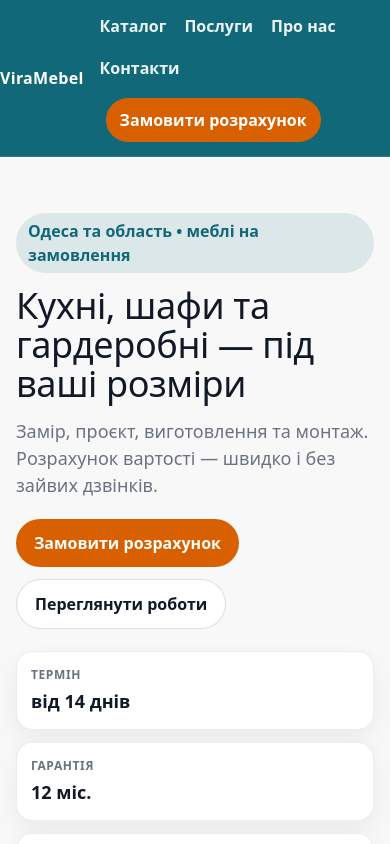
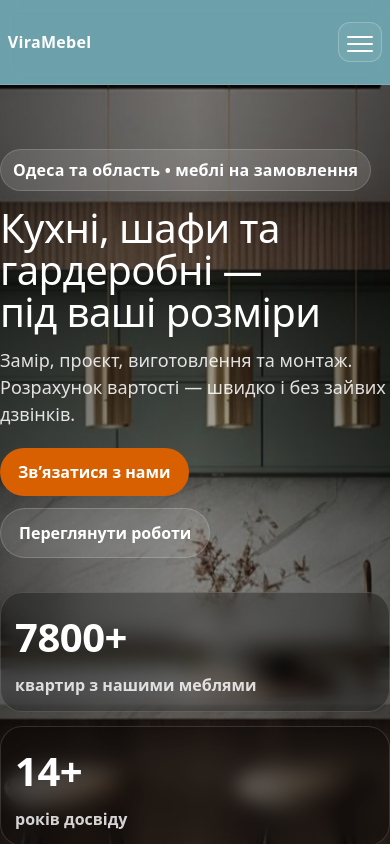
Before and after one commit to karynaokuneva/viramebel, a Next.js app: page / in a window 390 px wide. Shown: the top 844 px of the page. Built offline with nearby package versions, Linux system fonts and the light colour scheme.

Commit message:
add hero section

```diff
--- a/app/page.tsx
+++ b/app/page.tsx
@@ -1,16 +1,18 @@
 import Link from "next/link";
 import styles from "./page.module.css";
+import { Hero } from "@/components/Hero";
 
 export default function HomePage() {
   return (
     <main>
+      <Hero />
+
       <section className={styles.hero}>
         <div className={`container ${styles.heroGrid}`}>
           <div>
             <p className={styles.kicker}>
               Одеса та область • меблі на замовлення
             </p>
-
             <h1 className={styles.h1}>
               Кухні, шафи та гардеробні — під ваші розміри
             </h1>
--- a/components/Footer.module.css
+++ b/components/Footer.module.css
@@ -2,6 +2,7 @@
   margin-top: 72px;
   padding: 28px 0;
   border-top: 1px solid rgba(17, 24, 39, 0.08);
+  background-color: var(--primary);
 }
 
 .row {
@@ -17,5 +18,5 @@
 }
 
 .muted {
-  color: var(--muted);
+  color: var(--bg);
 }
--- a/components/Header.module.css
+++ b/components/Header.module.css
@@ -2,8 +2,9 @@
   position: sticky;
   top: 0;
   z-index: 20;
-  background: var(--primary);
   border-bottom: 1px solid rgba(255, 255, 255, 0.12);
+  background: rgba(16, 104, 120, 0.6); /* прозрачность */
+  backdrop-filter: blur(8px); /* эффект стекла */
 }
 
 .row {
@@ -11,17 +12,19 @@
   align-items: center;
   justify-content: space-between;
   padding: 14px 0;
-  gap: 16px;
+  gap: 12px;
 }
 
 .logo {
   color: white;
-  font-weight: 800;
+  font-weight: 900;
   letter-spacing: 0.3px;
   text-decoration: none;
+  margin: 2%;
 }
 
-.nav {
+/* Desktop nav */
+.navDesktop {
   display: flex;
   align-items: center;
   gap: 18px;
@@ -31,7 +34,7 @@
 .link {
   color: rgba(255, 255, 255, 0.92);
   text-decoration: none;
-  font-weight: 600;
+  font-weight: 700;
 }
 
 .link:hover {
@@ -42,7 +45,7 @@
   margin-left: 6px;
   background: var(--accent);
   color: white;
-  font-weight: 700;
+  font-weight: 900;
   text-decoration: none;
   padding: 10px 14px;
   border-radius: 999px;
@@ -51,3 +54,71 @@
 .cta:hover {
   filter: brightness(0.96);
 }
+
+/* Burger (hidden on desktop) */
+.burger {
+  display: none;
+  width: 44px;
+  height: 40px;
+  border: 1px solid rgba(255, 255, 255, 0.22);
+  background: rgba(255, 255, 255, 0.06);
+  border-radius: 12px;
+  padding: 2%;
+  margin: 2%;
+  cursor: pointer;
+}
+
+.burgerLine {
+  display: block;
+  height: 2px;
+  background: white;
+  border-radius: 999px;
+  margin: 5px 0;
+}
+
+/* Mobile panel */
+.mobilePanel {
+  border-top: 1px solid rgba(255, 255, 255, 0.12);
+  background: var(--primary);
+}
+
+.mobileNav {
+  display: grid;
+  gap: 10px;
+  padding: 12px 0 16px;
+}
+
+.mobileLink {
+  color: white;
+  text-decoration: none;
+  font-weight: 800;
+  padding: 10px 12px;
+  border-radius: 14px;
+  background: rgba(255, 255, 255, 0.06);
+  border: 1px solid rgba(255, 255, 255, 0.1);
+}
+
+.mobileLink:hover {
+  background: rgba(255, 255, 255, 0.1);
+}
+
+.mobileCta {
+  margin-top: 6px;
+  text-align: center;
+  background: var(--accent);
+  color: white;
+  font-weight: 900;
+  text-decoration: none;
+  padding: 12px 14px;
+  border-radius: 999px;
+}
+
+/* Breakpoint */
+@media (max-width: 900px) {
+  .navDesktop {
+    display: none;
+  }
+  .burger {
+    display: inline-block;
+  }
+}
--- a/components/Header.tsx
+++ b/components/Header.tsx
@@ -1,15 +1,33 @@
+"use client";
+
 import Link from "next/link";
+import { useEffect, useState } from "react";
 import styles from "./Header.module.css";
 
 export function Header() {
+  const [open, setOpen] = useState(false);
+
+  // закрывать меню при переходе по ссылке
+  const close = () => setOpen(false);
+
+  // закрывать меню при изменении ширины (например, повернула телефон)
+  useEffect(() => {
+    const onResize = () => {
+      if (window.innerWidth > 900) setOpen(false);
+    };
+    window.addEventListener("resize", onResize);
+    return () => window.removeEventListener("resize", onResize);
+  }, []);
+
   return (
     <header className={styles.header}>
       <div className={`container ${styles.row}`}>
-        <Link href="/" className={styles.logo}>
+        <Link href="/" className={styles.logo} onClick={close}>
           ViraMebel
         </Link>
 
-        <nav className={styles.nav}>
+        {/* Desktop nav */}
+        <nav className={styles.navDesktop}>
           <Link href="/katalog" className={styles.link}>
             Каталог
           </Link>
@@ -22,11 +40,57 @@ export function Header() {
           <Link href="/kontakty" className={styles.link}>
             Контакти
           </Link>
+
           <Link href="/rozrahunok" className={styles.cta}>
             Замовити розрахунок
           </Link>
         </nav>
+
+        {/* Mobile burger */}
+        <button
+          type="button"
+          className={styles.burger}
+          aria-label="Відкрити меню"
+          aria-expanded={open}
+          onClick={() => setOpen((v) => !v)}
+        >
+          <span className={styles.burgerLine} />
+          <span className={styles.burgerLine} />
+          <span className={styles.burgerLine} />
+        </button>
       </div>
+
+      {/* Mobile dropdown */}
+      {open ? (
+        <div className={styles.mobilePanel}>
+          <div className={`container ${styles.mobileNav}`}>
+            <Link href="/katalog" className={styles.mobileLink} onClick={close}>
+              Каталог
+            </Link>
+            <Link href="/poslugy" className={styles.mobileLink} onClick={close}>
+              Послуги
+            </Link>
+            <Link href="/pro-nas" className={styles.mobileLink} onClick={close}>
+              Про нас
+            </Link>
+            <Link
+              href="/kontakty"
+              className={styles.mobileLink}
+              onClick={close}
+            >
+              Контакти
+            </Link>
+
+            <Link
+              href="/rozrahunok"
+              className={styles.mobileCta}
+              onClick={close}
+            >
+              Замовити розрахунок
+            </Link>
+          </div>
+        </div>
+      ) : null}
     </header>
   );
 }
--- /dev/null
+++ b/components/Hero.module.css
@@ -0,0 +1,144 @@
+.hero {
+  position: relative;
+  min-height: calc(100vh - 72px);
+  display: flex;
+  align-items: center;
+  overflow: hidden;
+}
+
+.bgWrap {
+  position: absolute;
+  inset: 0;
+  z-index: 0;
+}
+
+.bg {
+  position: absolute;
+  inset: -30px;
+  background-image: url("/hero.jpg");
+  background-size: cover;
+  background-position: center;
+  will-change: transform;
+  transform: translate3d(0, 0, 0) scale(1.08);
+  filter: saturate(0.95);
+}
+
+.overlay {
+  position: absolute;
+  inset: 0;
+  background: linear-gradient(
+    90deg,
+    rgba(0, 0, 0, 0.62),
+    rgba(0, 0, 0, 0.35),
+    rgba(0, 0, 0, 0.55)
+  );
+}
+
+.inner {
+  position: relative;
+  z-index: 1;
+  padding: 64px 0 32px;
+  color: white;
+}
+
+.kicker {
+  display: inline-flex;
+  padding: 8px 12px;
+  border-radius: 999px;
+  background: rgba(255, 255, 255, 0.12);
+  border: 1px solid rgba(255, 255, 255, 0.16);
+  font-weight: 800;
+  letter-spacing: 0.2px;
+  margin-bottom: 16px;
+}
+
+.h1 {
+  margin: 0;
+  font-size: 56px;
+  line-height: 1.05;
+  letter-spacing: -0.6px;
+  max-width: 18ch;
+}
+
+.p {
+  margin: 14px 0 0;
+  font-size: 18px;
+  color: rgba(255, 255, 255, 0.86);
+  max-width: 62ch;
+}
+
+.actions {
+  margin-top: 20px;
+  display: flex;
+  gap: 12px;
+  flex-wrap: wrap;
+}
+
+.primaryBtn {
+  background: var(--accent);
+  color: white;
+  font-weight: 900;
+  text-decoration: none;
+  padding: 12px 18px;
+  border-radius: 999px;
+}
+
+.primaryBtn:hover {
+  filter: brightness(0.96);
+}
+
+.secondaryBtn {
+  background: rgba(255, 255, 255, 0.1);
+  color: white;
+  font-weight: 900;
+  text-decoration: none;
+  padding: 12px 18px;
+  border-radius: 999px;
+  border: 1px solid rgba(255, 255, 255, 0.18);
+}
+
+.secondaryBtn:hover {
+  background: rgba(255, 255, 255, 0.14);
+}
+
+.stats {
+  margin-top: 34px;
+  display: grid;
+  grid-template-columns: repeat(3, minmax(0, 1fr));
+  gap: 14px;
+  max-width: 980px;
+}
+
+.statCard {
+  padding: 14px 14px;
+  border-radius: 22px;
+  background: rgba(0, 0, 0, 0.28);
+  border: 1px solid rgba(255, 255, 255, 0.14);
+  backdrop-filter: blur(10px);
+}
+
+.statNum {
+  font-size: 40px;
+  font-weight: 900;
+  letter-spacing: -0.5px;
+}
+
+.statLabel {
+  margin-top: 6px;
+  color: rgba(255, 255, 255, 0.82);
+  font-weight: 700;
+}
+
+@media (max-width: 900px) {
+  .hero {
+    min-height: calc(100vh - 64px);
+  }
+
+  .h1 {
+    font-size: 40px;
+  }
+
+  .stats {
+    grid-template-columns: 1fr;
+  }
+}
--- /dev/null
+++ b/components/Hero.tsx
@@ -0,0 +1,78 @@
+"use client";
+
+import { useEffect, useRef } from "react";
+import Link from "next/link";
+import styles from "./Hero.module.css";
+
+export function Hero() {
+  const bgRef = useRef<HTMLDivElement | null>(null);
+
+  useEffect(() => {
+    // Параллакс: двигаем фон чуть-чуть в зависимости от scroll
+    const onScroll = () => {
+      if (!bgRef.current) return;
+      const y = window.scrollY || 0;
+      // чем меньше коэффициент — тем мягче движение
+      bgRef.current.style.transform = `translate3d(0, ${y * 0.18}px, 0) scale(1.08)`;
+    };
+
+    onScroll();
+    window.addEventListener("scroll", onScroll, { passive: true });
+    return () => window.removeEventListener("scroll", onScroll);
+  }, []);
+
+  return (
+    <section className={styles.hero}>
+      {/* фон */}
+      <div className={styles.bgWrap} aria-hidden="true">
+        <div ref={bgRef} className={styles.bg} />
+        <div className={styles.overlay} />
+      </div>
+
+      {/* контент */}
+      <div className={`container ${styles.inner}`}>
+        <div className={styles.kicker}>
+          Одеса та область • меблі на замовлення
+        </div>
+
+        <h1 className={styles.h1}>
+          Кухні, шафи та гардеробні —
+          <br />
+          під ваші розміри
+        </h1>
+
+        <p className={styles.p}>
+          Замір, проєкт, виготовлення та монтаж. Розрахунок вартості — швидко і
+          без зайвих дзвінків.
+        </p>
+
+        <div className={styles.actions}>
+          <Link href="/kontakty" className={styles.primaryBtn}>
+            Звʼязатися з нами
+          </Link>
+          <Link href="/katalog" className={styles.secondaryBtn}>
+            Переглянути роботи
+          </Link>
+        </div>
+
+        {/* счётчики */}
+        <div className={styles.stats}>
+          <div className={styles.statCard}>
+            <div className={styles.statNum}>7800+</div>
+            <div className={styles.statLabel}>квартир з нашими меблями</div>
+          </div>
+
+          <div className={styles.statCard}>
+            <div className={styles.statNum}>14+</div>
+            <div className={styles.statLabel}>років досвіду</div>
+          </div>
+
+          <div className={styles.statCard}>
+            <div className={styles.statNum}>4.9/5</div>
+            <div className={styles.statLabel}>середня оцінка клієнтів</div>
+          </div>
+        </div>
+      </div>
+    </section>
+  );
+}
```
Also changed, not shown: public/hero.jpg (added).
